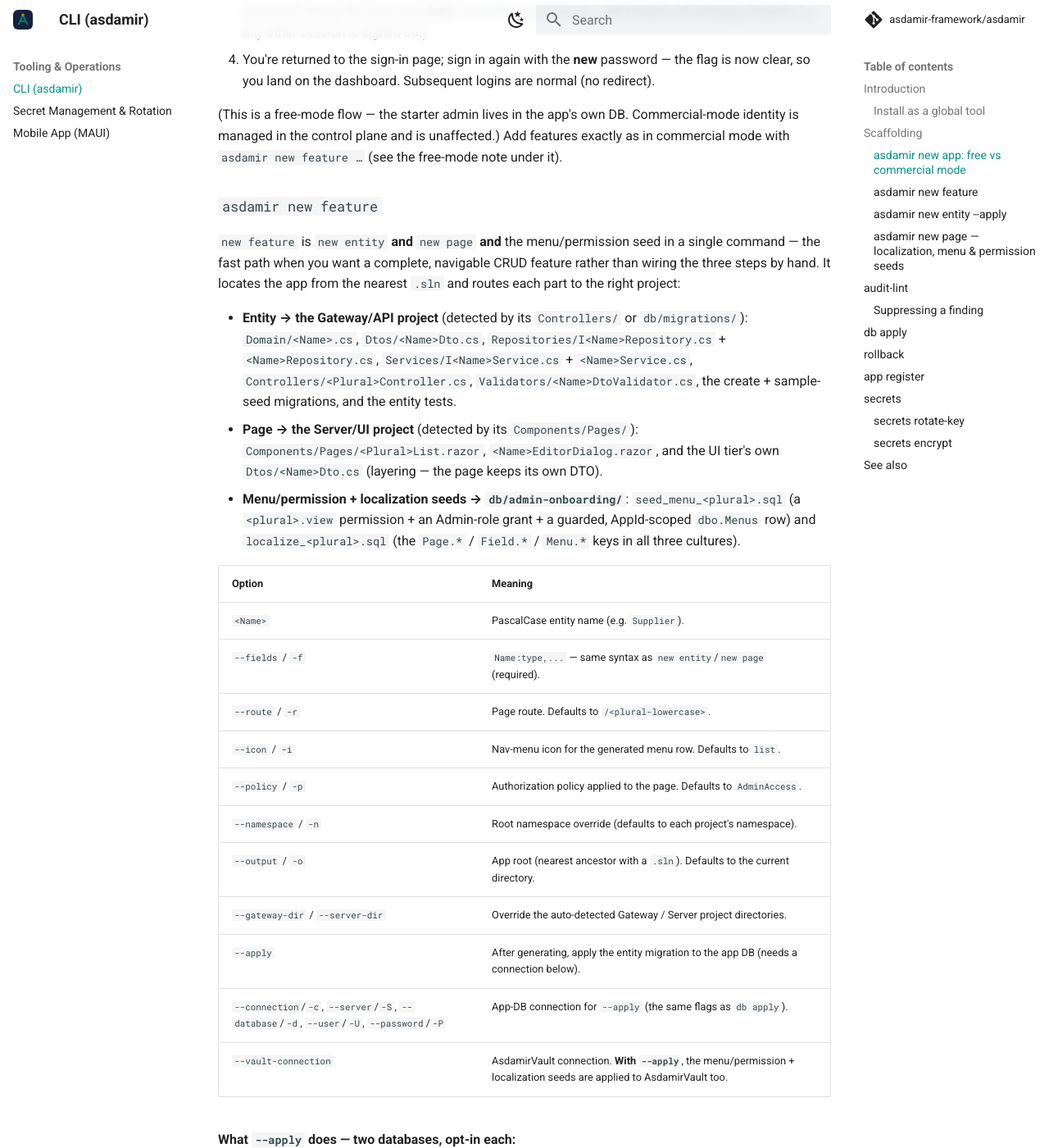
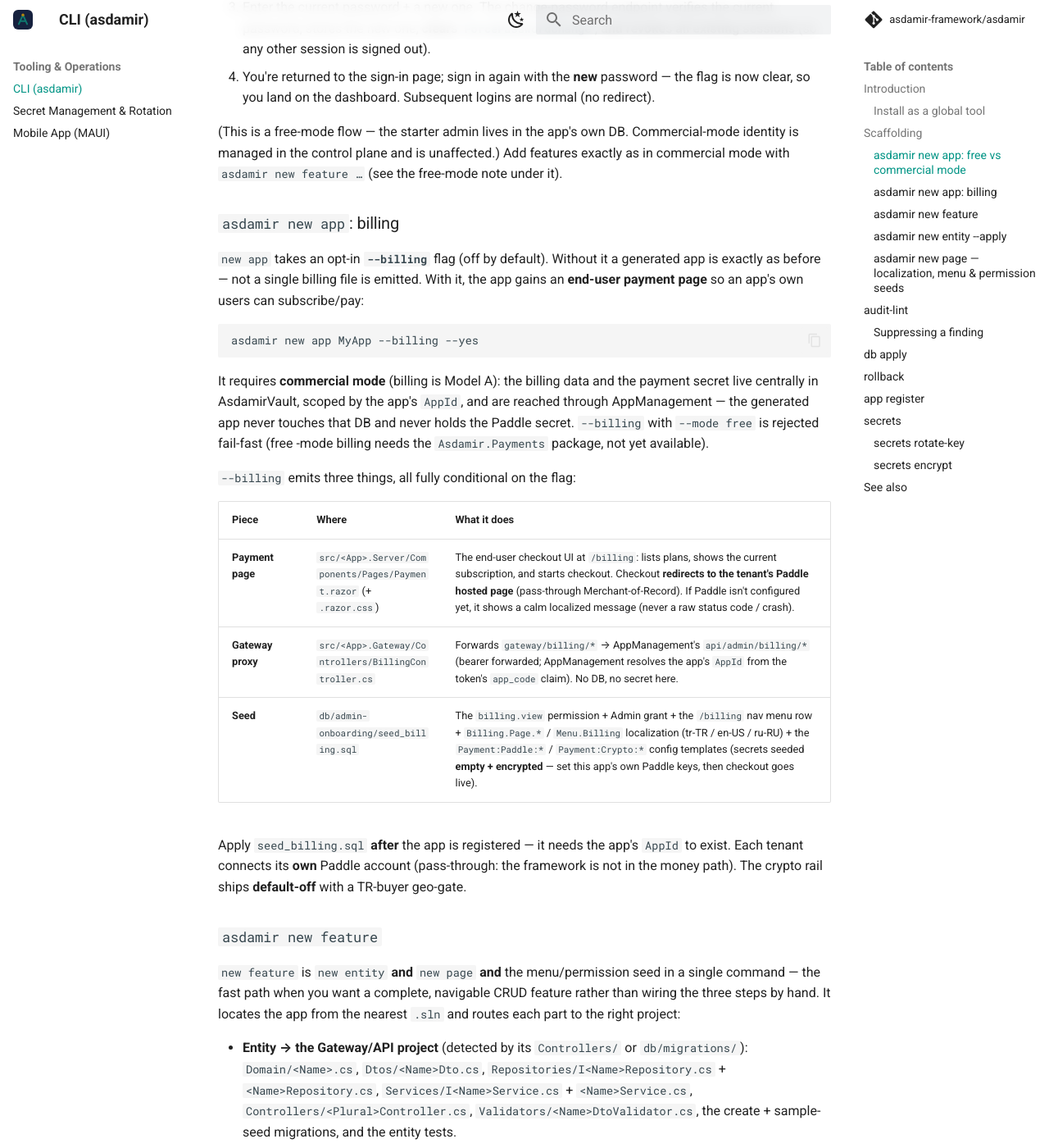
Before and after one commit to asdamir-framework/asdamir, an MkDocs documentation site: the page built from docs/cli.md, in a window 1280 px wide and 1400 px high, scrolled down 3365 px. Shown: the whole window at 82% size. Built offline with MkDocs 1.6.1 and Material for MkDocs 9.7.7, drawn with Linux system fonts in a browser that asks for light colours; comment, search, counter and statistics services are not loaded; some of the changed text lies outside the part shown.

Commit message:
feat(tools): new app --billing scaffold — end-user payment page + Gateway proxy + seeds (Tools 1.3.0)
Opt-in (`asdamir new app --billing`, off by default, commercial mode only). Scaffolds an end-user Payment
page (redirects to the tenant's Paddle hosted checkout; localized "not configured" state, no crash), a
gateway/billing/* proxy to AppManagement, and the billing menu/permission + localization (tr/en/ru) + Paddle
config seeds (AsdamirVault, AppId-scoped). Fully conditional: without --billing a generated app is byte
-identical to before. --billing --mode free is rejected fail-fast (needs a future Asdamir.Payments package).

Docs: docs/cli.md ("asdamir new app: billing" section + table row), README.md (billing paragraph),
CHANGELOG.md ([Tools 1.3.0]), the asdamir-new-app skill.

````diff
--- a/docs/cli.md
+++ b/docs/cli.md
@@ -28,7 +28,7 @@
 
 | Command | Generates |
 |---|---|
-| `new app <Name>` | A full application (Server + Gateway) wired to the framework — including `Properties/launchSettings.json` on fixed dev ports (Gateway `7001` = the Server's `Gateway:BaseUrl`, Server `7010`) so `dotnet run` starts on a known port out of the box instead of the default `:5000`. **`--mode free\|commercial`** (default `commercial`) picks the identity model — see [free vs commercial mode](#asdamir-new-app-free-vs-commercial-mode). |
+| `new app <Name>` | A full application (Server + Gateway) wired to the framework — including `Properties/launchSettings.json` on fixed dev ports (Gateway `7001` = the Server's `Gateway:BaseUrl`, Server `7010`) so `dotnet run` starts on a known port out of the box instead of the default `:5000`. **`--mode free\|commercial`** (default `commercial`) picks the identity model — see [free vs commercial mode](#asdamir-new-app-free-vs-commercial-mode). **`--billing`** (opt-in, off by default) adds an end-user payment page + billing proxy + seeds — see [billing](#asdamir-new-app-billing). |
 | `new entity <Name>` | Entity + DTO + repository + service + controller + tests + a create migration + an **idempotent sample-seed migration**. The generated tests (since 1.1.0) cover create/get round-trip, validator rejection, delete, **update round-trip**, **list**, and an **API auth-guard** (`GET` without a token → 401) — all DB-free (in-memory fake repo + `WebApplicationFactory`). The seed migration (since 1.1.1) writes 3 typed sample rows (guarded by `IF NOT EXISTS`, `TenantId='default'`) so the entity's grid is populated after `db apply` instead of empty. |
 | `new page <Name>` | A Blazor CRUD page (DataGrid + edit dialog + delete confirm) **plus** its localization seed (`localize_<plural>.sql`) and an idempotent, role-based **menu + permission seed** (`seed_menu_<plural>.sql`, AppId-scoped). `--icon` sets the nav icon. See [below](#asdamir-new-page-localization-menu-permission-seeds). |
 | `new feature <Name>` | **The one-command path for a complete CRUD feature** — an entity slice (Gateway) + a CRUD page (Server) + the menu/permission & localization seeds, in one go. With `--apply` it also runs the entity migration, and with `--vault-connection` the AsdamirVault menu/permission seed. See [below](#asdamir-new-feature). |
@@ -107,6 +107,33 @@
 (This is a free-mode flow — the starter admin lives in the app's own DB. Commercial-mode identity is managed
 in the control plane and is unaffected.) Add features exactly as in commercial mode with `asdamir new
 feature …` (see the free-mode note under it).
+
+### `asdamir new app`: billing
+
+`new app` takes an opt-in **`--billing`** flag (off by default). Without it a generated app is exactly as
+before — not a single billing file is emitted. With it, the app gains an **end-user payment page** so an
+app's own users can subscribe/pay:
+
+```bash
+asdamir new app MyApp --billing --yes
+```
+
+It requires **commercial mode** (billing is Model A): the billing data and the payment secret live centrally
+in AsdamirVault, scoped by the app's `AppId`, and are reached through AppManagement — the generated app never
+touches that DB and never holds the Paddle secret. `--billing` with `--mode free` is rejected fail-fast (free
+-mode billing needs the `Asdamir.Payments` package, not yet available).
+
+`--billing` emits three things, all fully conditional on the flag:
+
+| Piece | Where | What it does |
+|---|---|---|
+| **Payment page** | `src/<App>.Server/Components/Pages/Payment.razor` (+ `.razor.css`) | The end-user checkout UI at `/billing`: lists plans, shows the current subscription, and starts checkout. Checkout **redirects to the tenant's Paddle hosted page** (pass-through Merchant-of-Record). If Paddle isn't configured yet, it shows a calm localized message (never a raw status code / crash). |
+| **Gateway proxy** | `src/<App>.Gateway/Controllers/BillingController.cs` | Forwards `gateway/billing/*` → AppManagement's `api/admin/billing/*` (bearer forwarded; AppManagement resolves the app's `AppId` from the token's `app_code` claim). No DB, no secret here. |
+| **Seed** | `db/admin-onboarding/seed_billing.sql` | The `billing.view` permission + Admin grant + the `/billing` nav menu row + `Billing.Page.*` / `Menu.Billing` localization (tr-TR / en-US / ru-RU) + the `Payment:Paddle:*` / `Payment:Crypto:*` config templates (secrets seeded **empty + encrypted** — set this app's own Paddle keys, then checkout goes live). |
+
+Apply `seed_billing.sql` **after** the app is registered — it needs the app's `AppId` to exist. Each tenant
+connects its **own** Paddle account (pass-through: the framework is not in the money path). The crypto rail
+ships **default-off** with a TR-buyer geo-gate.
 
 ### `asdamir new feature`
 
````
Also changed, not shown: .claude/skills/asdamir-new-app/SKILL.md (+13 -0 lines), CHANGELOG.md (+20 -1 lines), README.md (+5 -0 lines), 6 other files.
